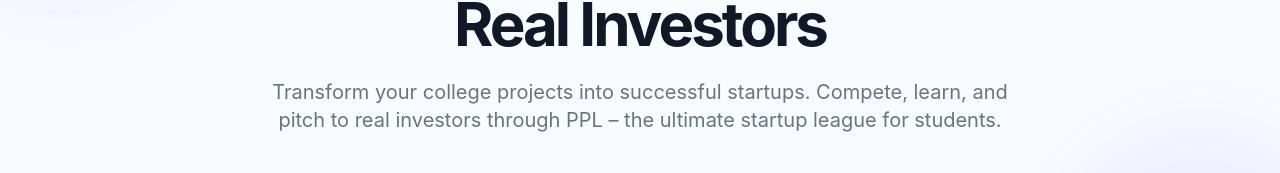
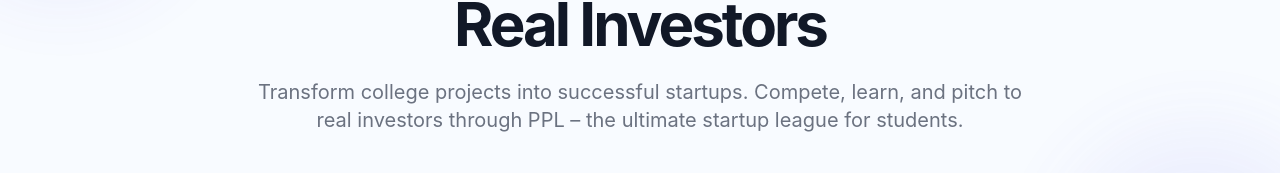
Before and after one commit to polimera0000-glitch/ppl, a React (Vite) app in the folder eph-frontend/: page / in a window 1280 px wide. Shown: the part 275-448 px from the top of the page. Built offline with nearby package versions, Linux system fonts and the light colour scheme; no server answers; the HTML template or start-up script is replaced by a standard one.

Commit message:
Update LandingPage.jsx

```diff
--- a/eph-frontend/src/pages/LandingPage.jsx
+++ b/eph-frontend/src/pages/LandingPage.jsx
@@ -55,7 +55,7 @@
             Where Student Projects Meet Real Investors
           </h1>
           <p className="text-lg md:text-xl mb-10 max-w-3xl mx-auto text-secondary-text">
-            Transform your college projects into successful startups. Compete, learn, and pitch to real investors through PPL – the ultimate startup league for students.
+            Transform college projects into successful startups. Compete, learn, and pitch to real investors through PPL – the ultimate startup league for students.
           </p>
           <div className="flex flex-wrap gap-4 justify-center items-center">
             <RouterLink
```
